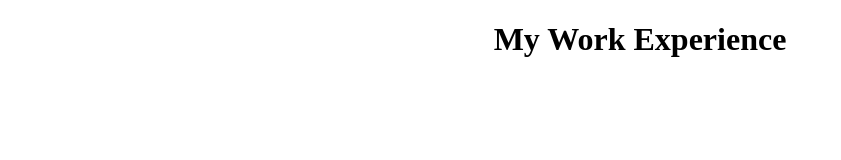
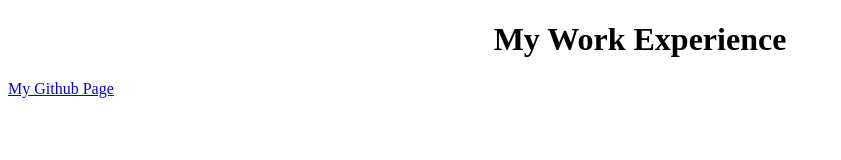
Before and after one commit to RobBerger/l03-assignment-FSWD1054, a React (Create React App) app: page / in a window 1280 px wide. Shown: the top 160 px of the page, without its empty margins (0-841 px from the left). Built offline with nearby package versions, Linux system fonts and the light colour scheme.

Commit message:
added Footer function and got it to render on the webpage

```diff
--- a/src/App.js
+++ b/src/App.js
@@ -1,9 +1,13 @@
 import React from 'react';
 import Header from './Header';
+import Footer from './Footer';
 
 function App() {
   return (
-      <Header />
+      <div>
+        <Header />
+        <Footer />
+      </div>
   );
 }
 
--- a/src/Footer.js
+++ b/src/Footer.js
@@ -2,7 +2,7 @@ import React from 'react';
 import styles from './Footer.module.css'
 
 function Footer() {
-    return (<a href='https://github.com/robberger'></a>)
+    return (<a href='https://github.com/robberger'>My Github Page</a>)
 }
 
 export default Footer
```
